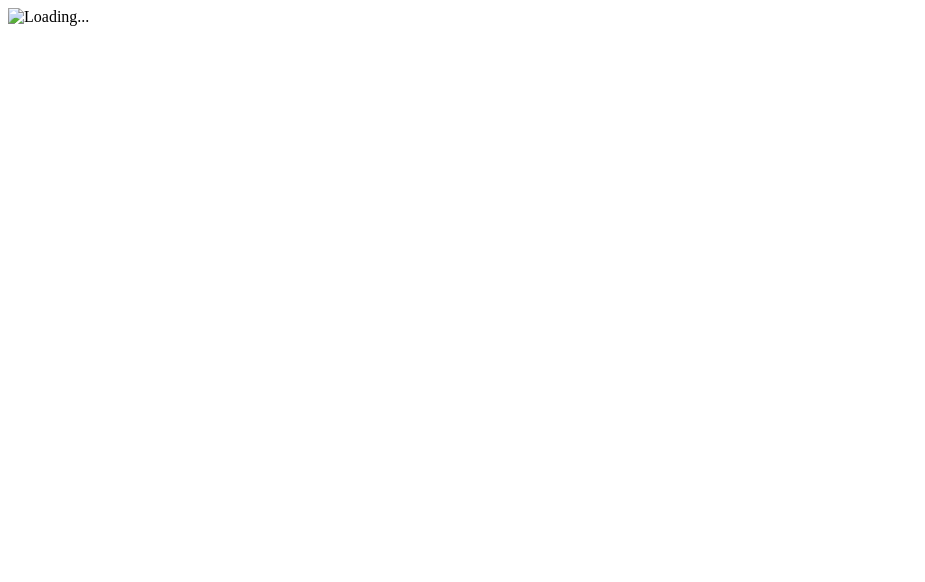
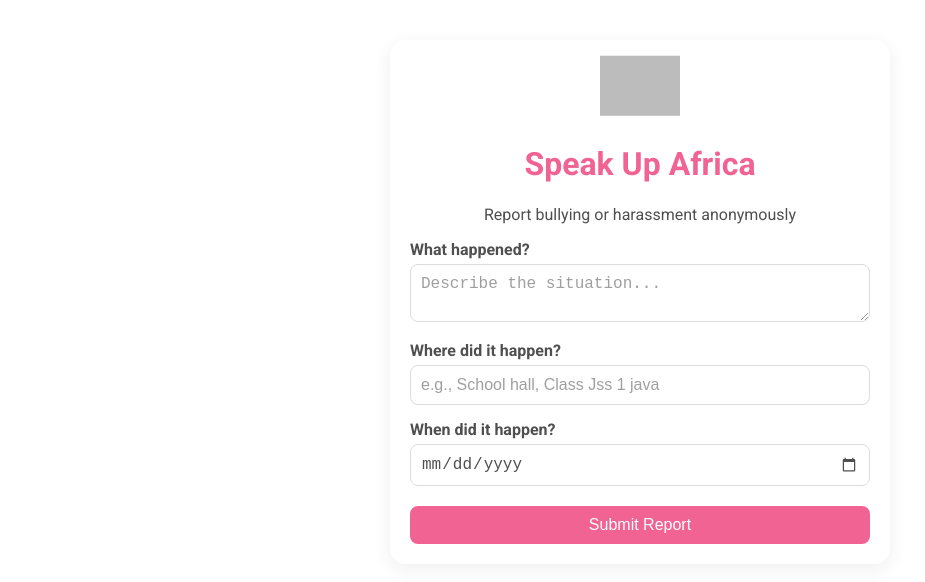
Before and after one commit to kemiolusesi/speakup-Africa, a plain HTML site: page index.html in a window 1280 px wide. Shown: the whole page, without its empty margins (0-925 px from the left). Drawn offline with Linux system fonts and the light colour scheme; grey boxes are pictures that could not be loaded.

Commit message:
Fixed some layout and text issues

```diff
--- a/index.html
+++ b/index.html
@@ -4,6 +4,9 @@
   <meta charset="UTF-8" />
   <meta name="viewport" content="width=device-width, initial-scale=1.0"/>
   <title>Speak Up Africa - Report Bullying</title>
+  <!-- css file -->
+  <link rel="stylesheet" href="style.css">
+
 
   <!-- Fonts -->
   <link rel="preconnect" href="https://fonts.googleapis.com"/>
@@ -14,7 +17,7 @@
 
   <!-- Preloader GIF -->
   <div id="preloader">
-    <img class="preload-gif" src="Gif Bully.gif" alt="Loading...">
+    <img class="preload-gif" src="gif-bully.gif" alt="Loading...">
   </div>
 
   <!-- Main Page Content -->
@@ -38,5 +41,7 @@
     </form>
     <div class="message" id="thankYouMessage">Thank you! Your report has been submitted anonymously.</div>
   </div>
+<!-- javascript file -->
+  <script src="script.js"></script>
 </body>
 </html>
--- a/scripts.js
+++ b/script.js
@@ -1,4 +1,4 @@
-    const gifDuration = 4300;
+    const gifDuration = 4250;
 
     window.addEventListener('load', () => {
       setTimeout(() => {
```
Also changed, not shown: style.css (renamed from styles.css).
